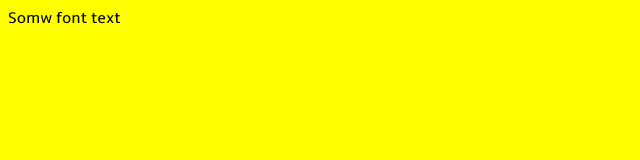
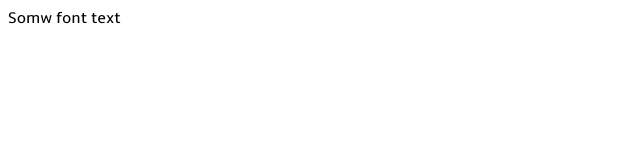
Before and after one commit to Emasslight2/Project, a plain HTML site: page Project 2/index.html in a window 1280 px wide. Shown: the whole page, without its empty margins (0-640 px from the left). Drawn offline with nearby package versions, Linux system fonts and the light colour scheme.

Commit message:
Update style.css

```diff
--- a/Project 2/style.css
+++ b/Project 2/style.css
@@ -4,5 +4,4 @@
   }
 body{
     font-family: 'Amble', sans-serif;
-    background-color: yellow
 }
```
